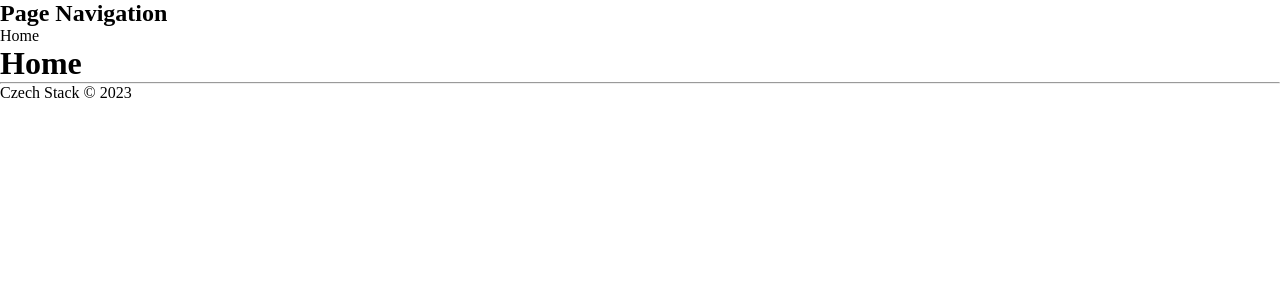
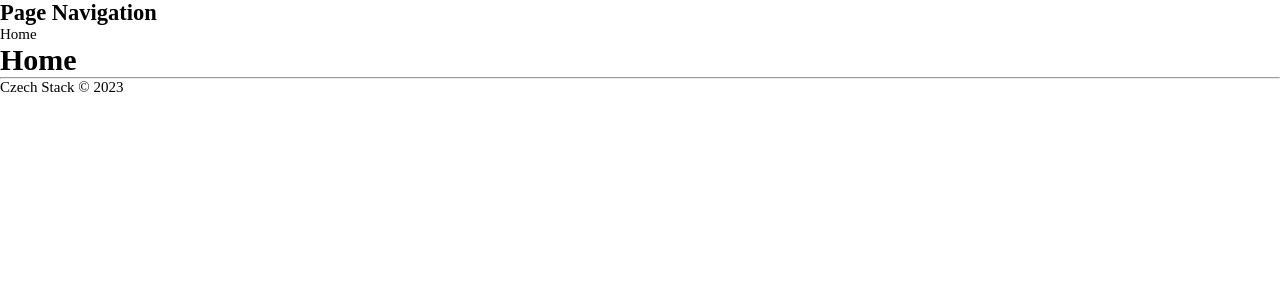
Before and after one commit to thioaethxr/czech-stack, a Next.js app: page / in a window 1280 px wide. Shown: the top 300 px of the page. Built offline with nearby package versions, Linux system fonts and the light colour scheme.

Commit message:
Scalable font size

```diff
--- a/app/layout.tsx
+++ b/app/layout.tsx
@@ -4,6 +4,7 @@ import { PageFooter } from '@components/blocks/PageFooter';
 import type { Metadata } from 'next';
 
 import '@styles/reset.scss';
+import '@styles/main.scss';
 
 export const metadata: Metadata = {
   title: 'Czech Stack',
--- /dev/null
+++ b/styles/main.scss
@@ -0,0 +1,13 @@
+html {
+  font-size: 56.25%;
+}
+
+@media (min-width: 768px) {
+  html {
+    font-size: 62.5%;
+  }
+}
+
+body {
+  font-size: 1.5rem;
+}
```
